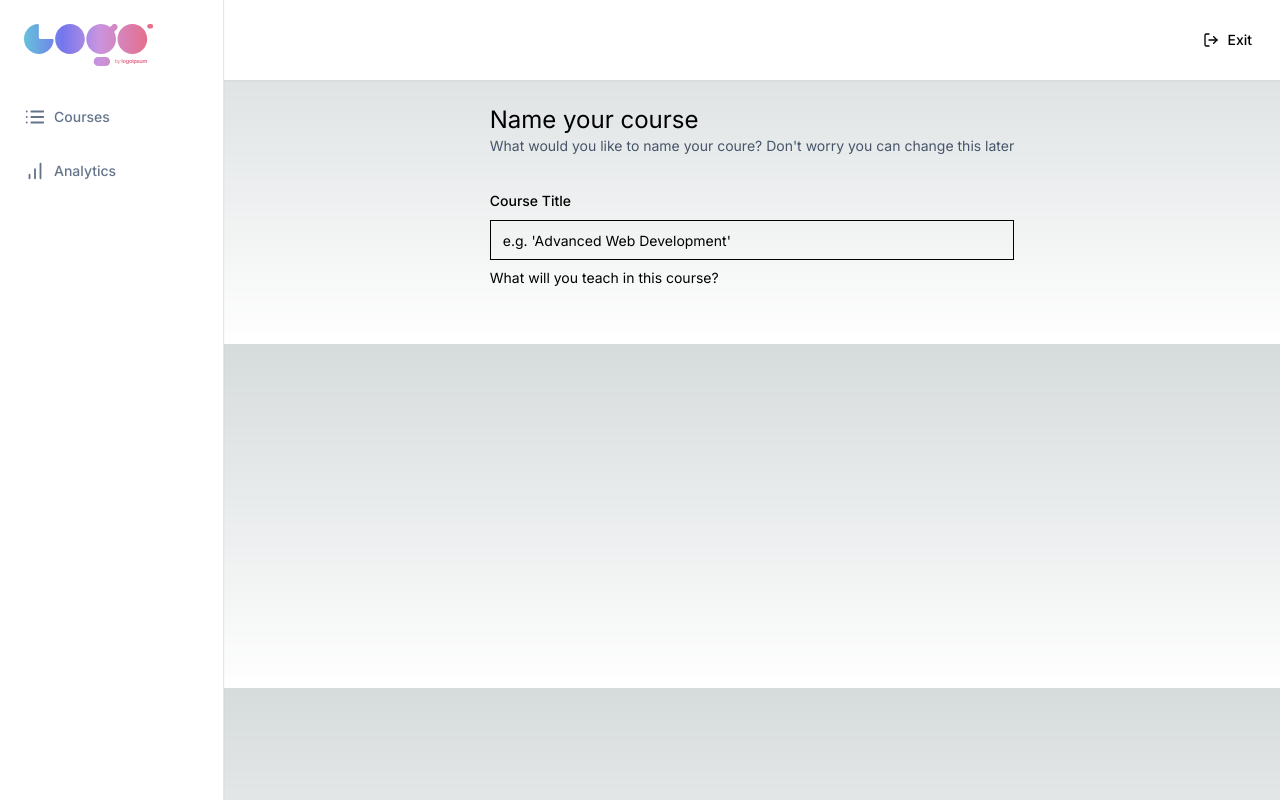
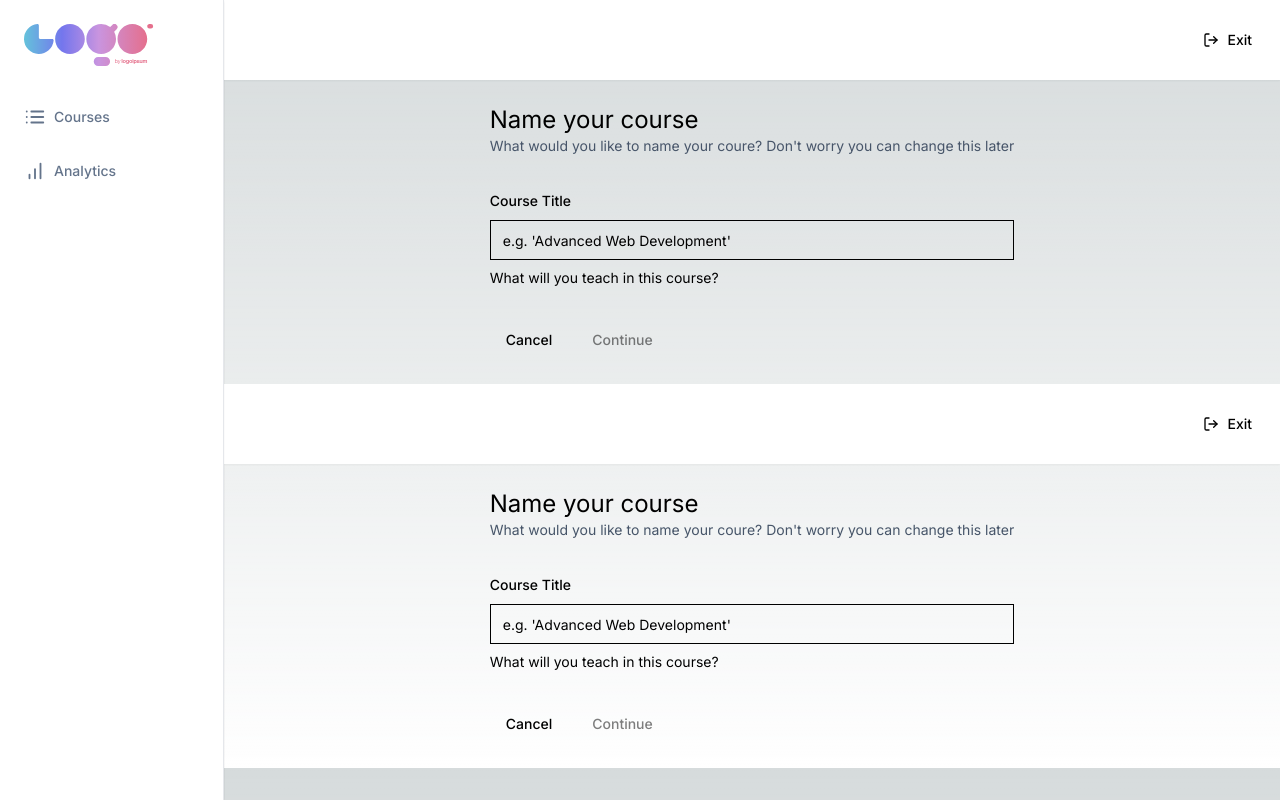
Before and after one commit to mikaelowenn/lms-tutorial, a Next.js app: page /teacher/create in a window 1280 px wide. Built offline with nearby package versions, Linux system fonts and the light colour scheme.

Commit message:
Prisma and DB Setup

```diff
--- a/app/(dashboard)/(route)/teacher/courses/page.tsx
+++ b/app/(dashboard)/(route)/teacher/courses/page.tsx
@@ -1,7 +1,7 @@
 import { Button } from "@/components/ui/button";
 import Link from "next/link";
 
-const TeacherPage = () => {
+const CoursesPage = () => {
     return (
         <div className="p-6">
             <Link href="/teacher/create">
@@ -13,4 +13,4 @@ const TeacherPage = () => {
      );
 }
 
-export default TeacherPage;
+export default CoursesPage;
--- a/app/(dashboard)/(route)/teacher/create/page.tsx
+++ b/app/(dashboard)/(route)/teacher/create/page.tsx
@@ -4,6 +4,7 @@ import * as z from "zod"
 import axios from "axios"
 import {zodResolver} from "@hookform/resolvers/zod"
 import { useForm } from "react-hook-form";
+import toast from "react-hot-toast"
 
 import{
     Form,
@@ -17,6 +18,8 @@ import{
 
 import { Button } from "@/components/ui/button";
 import { Input } from "@/components/ui/input";
+import Link from "next/link";
+import { useRouter } from "next/navigation";
 
 const formSchema =z.object({
     title:z.string().min(1,{
@@ -25,6 +28,7 @@ const formSchema =z.object({
 })
 
 const CreatePage = () => {
+    const router = useRouter();
     const form =useForm<z.infer<typeof formSchema>>({
         resolver: zodResolver(formSchema),
         defaultValues:{
@@ -33,9 +37,16 @@ const CreatePage = () => {
     });
 
     const {isSubmitting, isValid } = form.formState
-    const onSubmit = (values:z.infer<typeof formSchema>) => {
-        console.log(values);
+    const onSubmit = async (values:z.infer<typeof formSchema>) => {
+        try{
+            const response = await axios.post ("/api/course", values);
+            router.push('/teacher/courses/${response.data.id}');
+
+        } catch{
+            toast.error("Something went wrong")
+        }
     }
+
     return (
         <div className="max-w-5xl mx-auto flex md:items-center md:justify-center h-full p-6 pt-1000 ">
             <div>
@@ -73,7 +84,19 @@ const CreatePage = () => {
                         )}
                         />
                         <div className="flex items-center gap-x-2">
-
+                            <Link href="/">
+                                <Button
+                                type ="button"
+                                 variant="ghost"
+                                 >Cancel
+                                 </Button>
+                            </Link>
+                            <Button
+                                type="submit"
+                                disabled = {!isValid || isSubmitting}
+                                >
+                                    Continue
+                                </Button>
                         </div>
                     </form>
                 </Form>
--- a/app/layout.tsx
+++ b/app/layout.tsx
@@ -2,6 +2,7 @@ import './globals.css'
 import type { Metadata } from 'next'
 import { Inter } from 'next/font/google'
 import { ClerkProvider } from '@clerk/nextjs'
+import { ToastProvider } from '../components/providers/toaster-providers'
 
 const inter = Inter({ subsets: ['latin'] })
 
@@ -18,7 +19,10 @@ export default function RootLayout({
   return (
     <ClerkProvider>
       <html lang="en">
-        <body className={inter.className}>{children}</body>
+        <body className={inter.className}>{children}
+          <ToastProvider/>
+          {children}
+        </body>
       </html>
     </ClerkProvider>
   )
--- /dev/null
+++ b/components/providers/toaster-providers.tsx
@@ -0,0 +1,7 @@
+"use client";
+import {Toaster} from "react-hot-toast"
+
+
+export const ToastProvider = () => {
+    return <Toaster/>
+}
--- a/package.json
+++ b/package.json
@@ -11,6 +11,7 @@
   "dependencies": {
     "@clerk/nextjs": "^4.27.6",
     "@hookform/resolvers": "^3.3.2",
+    "@prisma/client": "^5.7.1",
     "@radix-ui/react-dialog": "^1.0.5",
     "@radix-ui/react-label": "^2.0.2",
     "@radix-ui/react-slot": "^1.0.2",
@@ -24,11 +25,13 @@
     "eslint": "8.55.0",
     "eslint-config-next": "13.4.12",
     "lucide-react": "^0.294.0",
-    "next": "13.4.12",
+    "next": "^13.5.6",
     "postcss": "8.4.32",
+    "prisma": "^5.7.1",
     "react": "18.2.0",
     "react-dom": "18.2.0",
     "react-hook-form": "^7.49.2",
+    "react-hot-toast": "^2.4.1",
     "tailwind-merge": "^2.1.0",
     "tailwindcss": "3.3.6",
     "tailwindcss-animate": "^1.0.7",
```
Also changed, not shown: lib/db.ts (added, +11 -0 lines), 2 other files (tests, documents, lock files or other folders).
